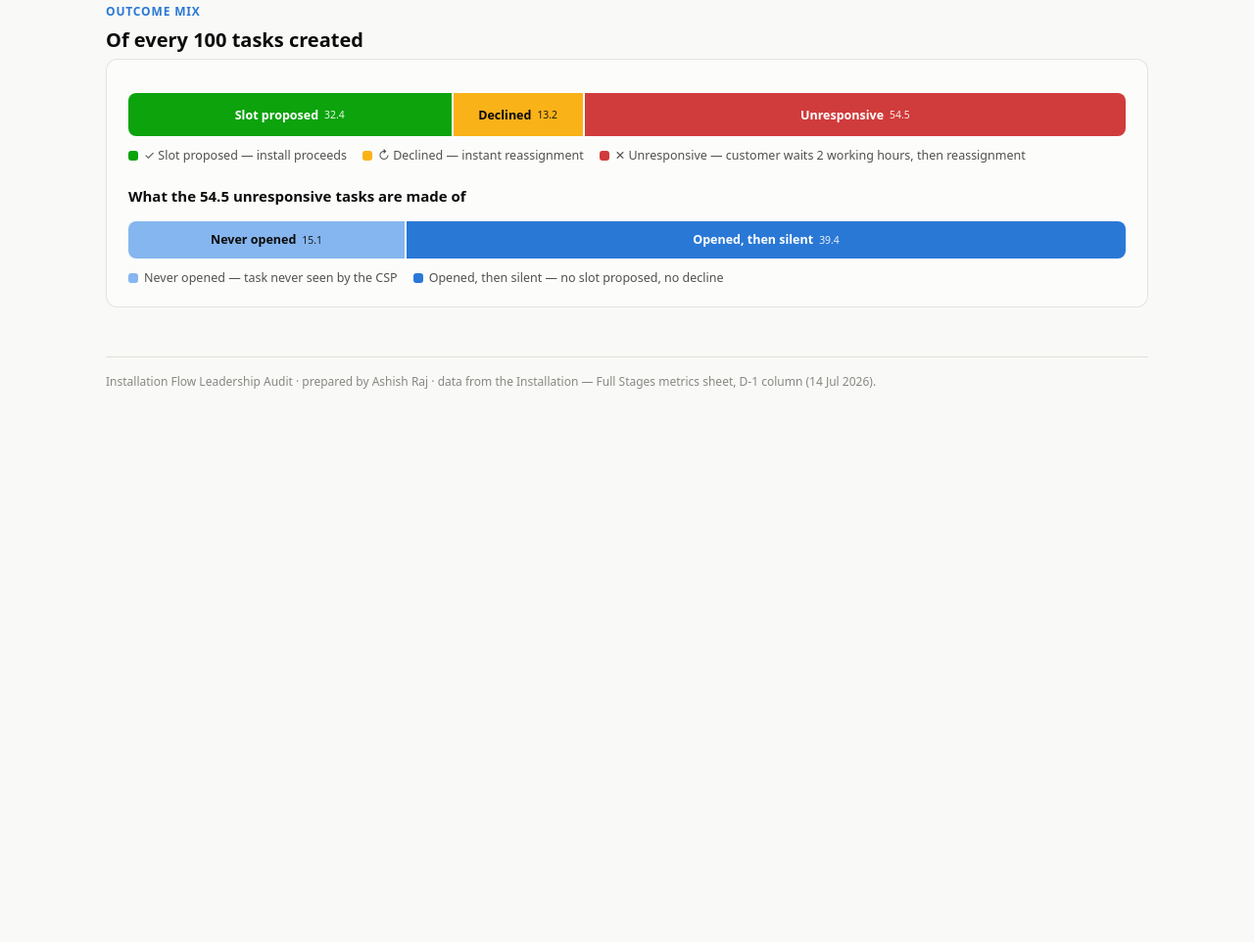
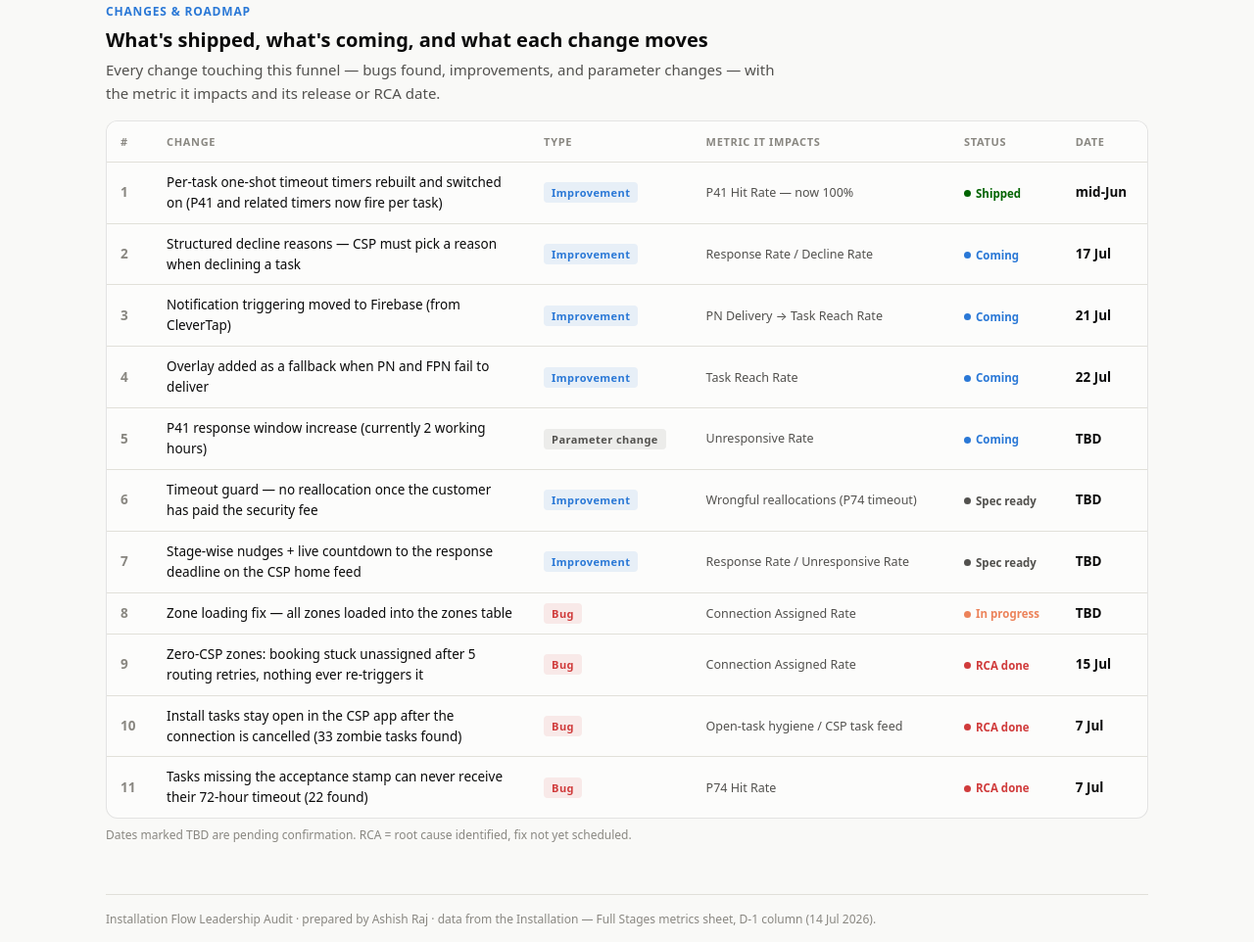
Before and after one commit to ashish-raj-wiom/installation-flow-audit, a plain HTML site: page index.html in a window 1280 px wide. Shown: the part 1835-2797 px from the top of the page at 98% size. Before the commit the page ends 2305 px from the top, so only its background shows below. Drawn offline with Linux system fonts and the light colour scheme.

Commit message:
Restructure per manager feedback: health + roadmap doc; changes table with type/metric/date; non-responsiveness framing removed
Co-Authored-By: Claude Fable 5 <noreply@anthropic.com>

```diff
--- a/index.html
+++ b/index.html
@@ -3,7 +3,7 @@
 <head>
 <meta charset="UTF-8">
 <meta name="viewport" content="width=device-width, initial-scale=1.0">
-<title>Installation Flow Audit — CSP Response Bottleneck</title>
+<title>Installation Flow — Health &amp; Roadmap</title>
 <style>
   :root {
     color-scheme: light;
@@ -122,14 +122,21 @@
   .meter .fill { height: 100%; border-radius: 0 4px 4px 0; }
   .meter.na .track { background: repeating-linear-gradient(45deg, var(--grid), var(--grid) 4px, var(--surface) 4px, var(--surface) 8px); }
 
-  .stack { display: flex; height: 44px; border-radius: 8px; overflow: hidden; margin-top: 14px; }
-  .seg { display: flex; align-items: center; justify-content: center; font-size: 12.5px; font-weight: 650; min-width: 0; }
-  .seg + .seg { border-left: 2px solid var(--surface); }
-  .seg small { font-weight: 500; opacity: 0.9; margin-left: 6px; }
-  .legend { display: flex; flex-wrap: wrap; gap: 16px; margin-top: 10px; font-size: 12.5px; color: var(--ink-2); }
-  .legend .key { display: inline-flex; align-items: center; gap: 6px; }
-  .legend .sw { width: 10px; height: 10px; border-radius: 3px; }
   h3 { font-size: 15px; font-weight: 650; margin: 20px 0 6px; }
+  .tile-row { display: grid; grid-template-columns: repeat(4, 1fr); gap: 14px; margin-top: 16px; }
+  @media (max-width: 900px) { .tile-row { grid-template-columns: repeat(2, 1fr); } }
+  @media (max-width: 520px) { .tile-row { grid-template-columns: 1fr; } }
+  .tchip { display: inline-block; font-size: 11px; font-weight: 700; letter-spacing: 0.04em; border-radius: 4px; padding: 2px 8px; white-space: nowrap; }
+  .tchip.bug         { color: var(--critical); background: color-mix(in srgb, var(--critical) 10%, var(--surface)); }
+  .tchip.improvement { color: var(--accent);   background: color-mix(in srgb, var(--accent) 10%, var(--surface)); }
+  .tchip.parameter   { color: var(--ink-2);    background: color-mix(in srgb, var(--muted) 14%, var(--surface)); }
+  .schip { display: inline-flex; align-items: center; gap: 5px; font-size: 11.5px; font-weight: 650; white-space: nowrap; }
+  .schip::before { content: ""; width: 7px; height: 7px; border-radius: 50%; background: currentColor; }
+  .schip.shipped  { color: var(--good-text); }
+  .schip.coming   { color: var(--accent); }
+  .schip.progress { color: var(--serious); }
+  .schip.spec     { color: var(--ink-2); }
+  .schip.rca      { color: var(--critical); }
 
   .foot { margin-top: 50px; padding-top: 16px; border-top: 1px solid var(--grid); font-size: 12px; color: var(--muted); }
 </style>
@@ -139,50 +146,49 @@
 
   <!-- ============ HEADER ============ -->
   <header>
-    <div class="eyebrow">Installation Flow · Leadership Audit</div>
-    <h1>More than half of installation tasks die waiting for a CSP response</h1>
-    <p class="sub">Stage-by-stage health of the booking → installation funnel, the interventions in flight, and their
-    deadlines. System metrics (L1) should sit at ~100%; workflow metrics (L2) are moved by product and behavior.</p>
+    <div class="eyebrow">Installation Flow · Health &amp; Roadmap</div>
+    <h1>Installation flow — health and roadmap</h1>
+    <p class="sub">Every step of the booking → installation funnel with its current health, and the change log —
+    what shipped, what's coming, and what each change moves. System metrics (L1) should sit at ~100%; workflow
+    metrics (L2) are moved by product and behavior.</p>
     <div class="meta-row">
       <span class="meta-chip">Data: 14 Jul 2026 (D-1)</span>
       <span class="meta-chip">Owner: Ashish Raj</span>
-      <span class="meta-chip">Prepared: 15 Jul 2026</span>
+      <span class="meta-chip">Prepared: 16 Jul 2026</span>
     </div>
   </header>
 
-  <!-- ============ HEADLINE ============ -->
+  <!-- ============ OVERALL HEALTH ============ -->
   <section>
-    <div class="kicker">The headline</div>
-    <h2>54.5% of tasks time out because the CSP never responds</h2>
-    <div class="hero-grid">
-      <div class="card">
-        <div class="hero-num" style="color: var(--critical);">54.5%</div>
-        <div class="hero-label">of all tasks created ended <strong>unresponsive</strong> — the CSP neither proposed a
-        slot nor declined within the 2-working-hour response window, and the booking had to be reassigned. The single
-        biggest fall-off in the flow.</div>
-      </div>
-      <div class="kpi-grid">
+    <div class="kicker">Overall health</div>
+    <h2>System plumbing is healthy — the gaps are delivery and response</h2>
+    <div class="tile-row">
       <div class="tile">
-          <div class="t-label">Notification sent</div>
-          <div class="t-value">100%</div>
-          <div class="t-note">Every task triggers a notification to the CSP</div>
+        <div class="t-label">System health (L1)</div>
+        <div class="t-value">8 of 11</div>
+        <div class="t-note">L1 checks at target — every miss is in notification delivery</div>
       </div>
       <div class="tile">
-          <div class="t-label">Task reach rate</div>
-          <div class="t-value">89.4%</div>
-          <div class="t-note">Notification actually reached the CSP's phone</div>
+        <div class="t-label">Task reach rate (L1)</div>
+        <div class="t-value" style="color: var(--serious);">89.4%</div>
+        <div class="t-note">PN 89.4% · FPN 70% — dated fixes below (17–22 Jul)</div>
       </div>
       <div class="tile">
-          <div class="t-label">Task open rate</div>
-          <div class="t-value">84.9%</div>
-          <div class="t-note">CSP saw the task (notification or in-app)</div>
+        <div class="t-label">Weakest workflow step (L2)</div>
+        <div class="t-value" style="color: var(--critical);">53.8%</div>
+        <div class="t-note">Response rate — covered separately in the non-responsiveness overview</div>
       </div>
       <div class="tile">
-          <div class="t-label">Response rate (of opened)</div>
-          <div class="t-value" style="color: var(--critical);">53.8%</div>
-          <div class="t-note">Nearly half open the task and go silent</div>
+        <div class="t-label">End-to-end conversion</div>
+        <div class="t-value">32.4%</div>
+        <div class="t-note">Of bookings get a slot proposed by the first assigned CSP</div>
       </div>
     </div>
+    <div class="callout">
+      <strong>Reading:</strong> everything from booking to task creation runs at 99.6–100%, and the timeout timer
+      itself fires on 100% of eligible tasks. The two health gaps are <strong>notification delivery</strong>
+      (L1 — owned here, fixes dated below) and <strong>CSP response</strong> (L2 — quantified here, problem deep-dive
+      in the separate non-responsiveness doc).
     </div>
   </section>
 
@@ -243,32 +249,29 @@
     Open — a task can be opened via both, so the components don't add up to the parent.</p>
   </section>
 
-  <!-- ============ OUTCOMES ============ -->
+  <!-- ============ ROADMAP ============ -->
   <section>
-    <div class="kicker">Outcome mix</div>
-    <h2>Of every 100 tasks created</h2>
-    <div class="card">
-      <div class="stack" aria-label="Outcome mix of 100 created tasks">
-        <div class="seg" style="width: 32.4%; background: var(--good); color: #fff;">Slot proposed<small>32.4</small></div>
-        <div class="seg" style="width: 13.2%; background: var(--warning); color: #0b0b0b;">Declined<small>13.2</small></div>
-        <div class="seg" style="width: 54.5%; background: var(--critical); color: #fff;">Unresponsive<small>54.5</small></div>
+    <div class="kicker">Changes &amp; roadmap</div>
+    <h2>What's shipped, what's coming, and what each change moves</h2>
+    <p class="lede">Every change touching this funnel — bugs found, improvements, and parameter changes — with the
+    metric it impacts and its release or RCA date.</p>
+    <div class="tbl-scroll">
+      <table id="roadmap">
+        <thead>
+          <tr>
+            <th>#</th>
+            <th>Change</th>
+            <th>Type</th>
+            <th>Metric it impacts</th>
+            <th>Status</th>
+            <th>Date</th>
+          </tr>
+        </thead>
+        <tbody><!-- rendered by script --></tbody>
+      </table>
     </div>
-      <div class="legend">
-        <span class="key"><span class="sw" style="background: var(--good);"></span>✓ Slot proposed — install proceeds</span>
-        <span class="key"><span class="sw" style="background: var(--warning);"></span>↻ Declined — instant reassignment</span>
-        <span class="key"><span class="sw" style="background: var(--critical);"></span>✕ Unresponsive — customer waits 2 working hours, then reassignment</span>
-      </div>
-
-      <h3>What the 54.5 unresponsive tasks are made of</h3>
-      <div class="stack" style="height: 38px;" aria-label="Unresponsive decomposition">
-        <div class="seg" style="width: 27.7%; background: var(--accent-soft); color: #0b0b0b;">Never opened<small>15.1</small></div>
-        <div class="seg" style="width: 72.3%; background: var(--accent); color: #fff;">Opened, then silent<small>39.4</small></div>
-      </div>
-      <div class="legend">
-        <span class="key"><span class="sw" style="background: var(--accent-soft);"></span>Never opened — task never seen by the CSP</span>
-        <span class="key"><span class="sw" style="background: var(--accent);"></span>Opened, then silent — no slot proposed, no decline</span>
-      </div>
-    </div>
+    <p style="font-size: 12px; color: var(--muted); margin-top: 8px;">Dates marked TBD are pending confirmation.
+    RCA = root cause identified, fix not yet scheduled.</p>
   </section>
 
   <div class="foot">
@@ -348,6 +351,48 @@ document.querySelectorAll("#scorecard tr.expandable").forEach(row => {
       .forEach(sr => sr.classList.toggle("open"));
   });
 });
+
+/* =========================================================================
+   CHANGES & ROADMAP — edit this block only.
+   type:   'Bug' | 'Improvement' | 'Parameter change'
+   status: 'Shipped' | 'Coming' | 'In progress' | 'Spec ready' | 'RCA done'
+   ========================================================================= */
+const ROADMAP = [
+  { item: "Per-task one-shot timeout timers rebuilt and switched on (P41 and related timers now fire per task)",
+    type: "Improvement", metric: "P41 Hit Rate — now 100%", status: "Shipped", date: "mid-Jun" },
+  { item: "Structured decline reasons — CSP must pick a reason when declining a task",
+    type: "Improvement", metric: "Response Rate / Decline Rate", status: "Coming", date: "17 Jul" },
+  { item: "Notification triggering moved to Firebase (from CleverTap)",
+    type: "Improvement", metric: "PN Delivery → Task Reach Rate", status: "Coming", date: "21 Jul" },
+  { item: "Overlay added as a fallback when PN and FPN fail to deliver",
+    type: "Improvement", metric: "Task Reach Rate", status: "Coming", date: "22 Jul" },
+  { item: "P41 response window increase (currently 2 working hours)",
+    type: "Parameter change", metric: "Unresponsive Rate", status: "Coming", date: "TBD" },
+  { item: "Timeout guard — no reallocation once the customer has paid the security fee",
+    type: "Improvement", metric: "Wrongful reallocations (P74 timeout)", status: "Spec ready", date: "TBD" },
+  { item: "Stage-wise nudges + live countdown to the response deadline on the CSP home feed",
+    type: "Improvement", metric: "Response Rate / Unresponsive Rate", status: "Spec ready", date: "TBD" },
+  { item: "Zone loading fix — all zones loaded into the zones table",
+    type: "Bug", metric: "Connection Assigned Rate", status: "In progress", date: "TBD" },
+  { item: "Zero-CSP zones: booking stuck unassigned after 5 routing retries, nothing ever re-triggers it",
+    type: "Bug", metric: "Connection Assigned Rate", status: "RCA done", date: "15 Jul" },
+  { item: "Install tasks stay open in the CSP app after the connection is cancelled (33 zombie tasks found)",
+    type: "Bug", metric: "Open-task hygiene / CSP task feed", status: "RCA done", date: "7 Jul" },
+  { item: "Tasks missing the acceptance stamp can never receive their 72-hour timeout (22 found)",
+    type: "Bug", metric: "P74 Hit Rate", status: "RCA done", date: "7 Jul" },
+];
+
+const TCHIP = { "Bug": "bug", "Improvement": "improvement", "Parameter change": "parameter" };
+const SCHIP = { "Shipped": "shipped", "Coming": "coming", "In progress": "progress", "Spec ready": "spec", "RCA done": "rca" };
+
+document.querySelector("#roadmap tbody").innerHTML = ROADMAP.map((r, i) => `<tr>
+  <td class="num" style="color: var(--muted);">${i + 1}</td>
+  <td style="max-width: 46ch;">${r.item}</td>
+  <td><span class="tchip ${TCHIP[r.type]}">${r.type}</span></td>
+  <td style="font-size: 12.5px; color: var(--ink-2);">${r.metric}</td>
+  <td><span class="schip ${SCHIP[r.status]}">${r.status}</span></td>
+  <td class="num">${r.date}</td>
+</tr>`).join("");
 </script>
 </body>
 </html>
```
Also changed, not shown: installation-flow-audit.html (+105 -60 lines). Lines whose indentation alone changed are shown as unchanged.
